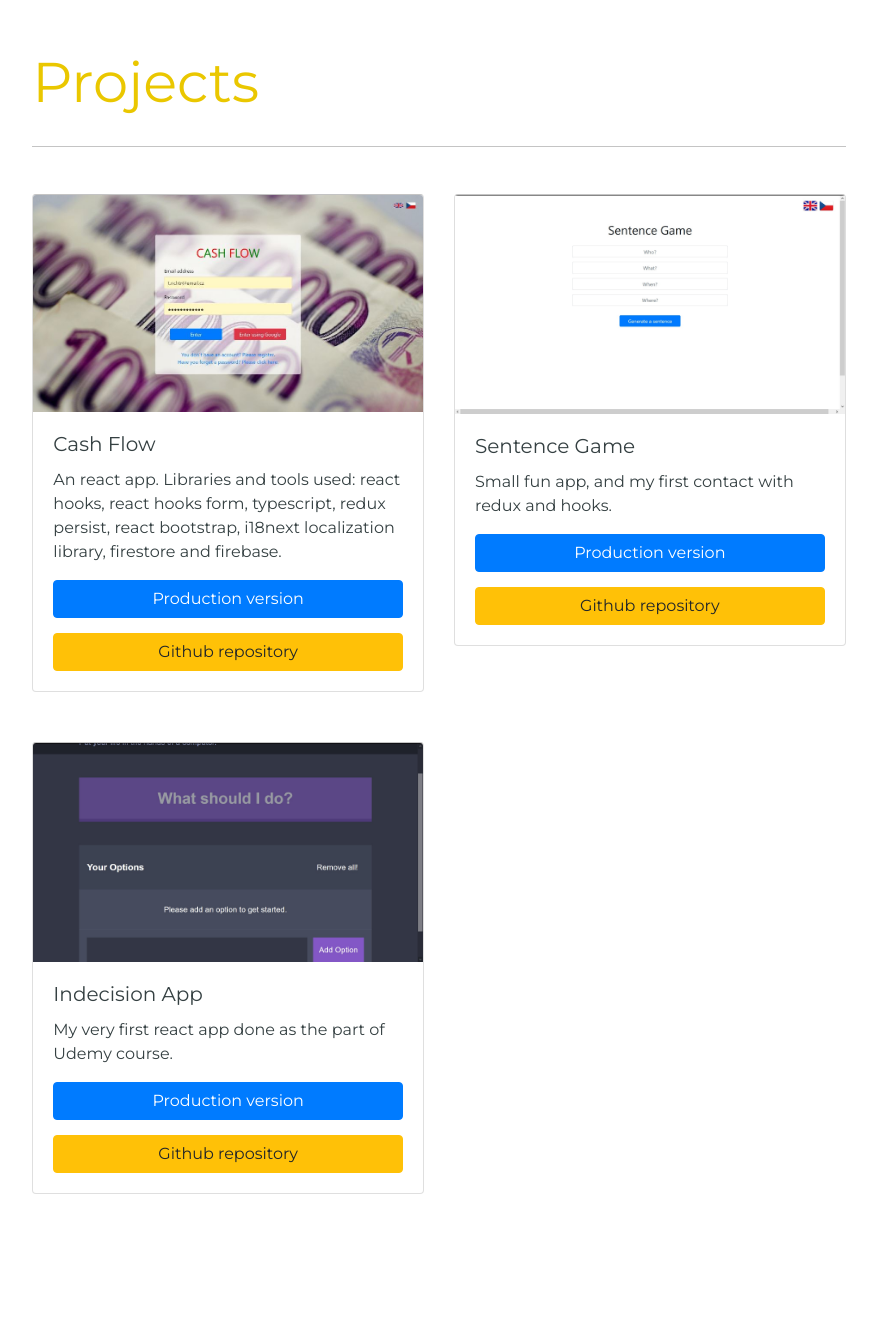
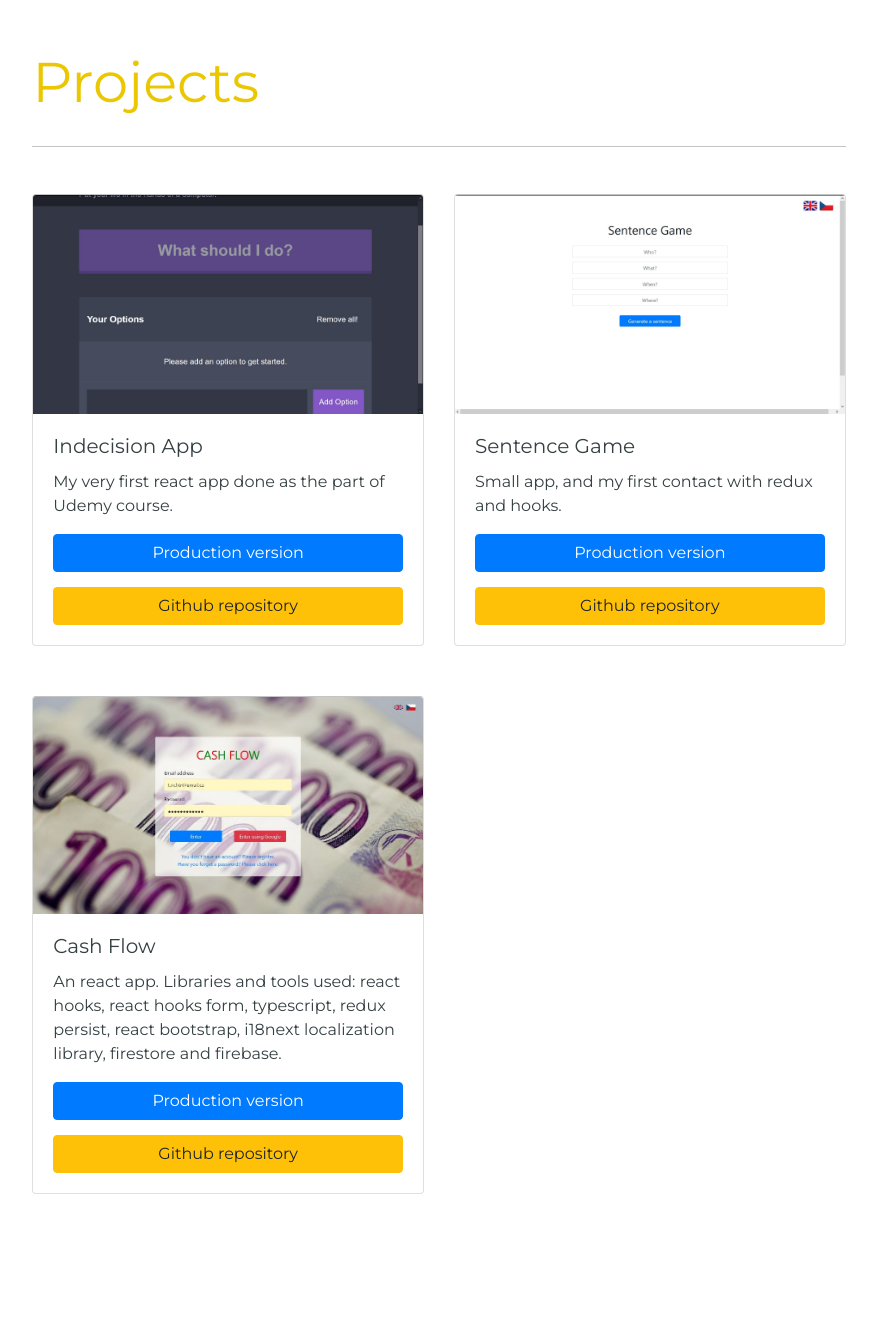
Before and after one commit to TomRichtr/my_personal_website, a Django app: page /projects/ in a window 1280 px wide. Shown: the part 56-1396 px from the top of the page, without its empty margins (201-1078 px from the left). Run offline with Django 3.2, Linux system fonts and the light colour scheme; some libraries are stand-ins or nearby versions.

Commit message:
projects part adjustment

```diff
--- a/templates/base.html
+++ b/templates/base.html
@@ -1,32 +1,63 @@
-<!doctype html>
+<!DOCTYPE html>
 {% load static %}
 
 <html lang="en">
   <head>
     <!-- Required meta tags -->
-    <meta charset="utf-8">
-    <meta name="viewport" content="width=device-width, initial-scale=1, shrink-to-fit=no">
-    <meta name="google-site-verification" content="DbD4kykHH_YwK4qPzRmILILWv0LzWT4ddbbyFzNXzgw" />
-    <link href="https://fonts.googleapis.com/css2?family=Montserrat&display=swap" rel="stylesheet">
-    <link rel="stylesheet" href="https://stackpath.bootstrapcdn.com/bootstrap/4.5.0/css/bootstrap.min.css" integrity="sha384-9aIt2nRpC12Uk9gS9baDl411NQApFmC26EwAOH8WgZl5MYYxFfc+NcPb1dKGj7Sk" crossorigin="anonymous">    <link rel="stylesheet" href="https://use.fontawesome.com/releases/v5.13.1/css/all.css" integrity="sha384-xxzQGERXS00kBmZW/6qxqJPyxW3UR0BPsL4c8ILaIWXva5kFi7TxkIIaMiKtqV1Q" crossorigin="anonymous">
-    <link rel="stylesheet" href="{% static 'css/style.css' %}">
-    <link rel="shortcut icon" type="image/x-icon" href="{% static 'icons/title-icon.png' %}" />
+    <meta charset="utf-8" />
+    <meta
+      name="viewport"
+      content="width=device-width, initial-scale=1, shrink-to-fit=no"
+    />
+    <meta
+      name="google-site-verification"
+      content="DbD4kykHH_YwK4qPzRmILILWv0LzWT4ddbbyFzNXzgw"
+    />
+    <link
+      href="https://fonts.googleapis.com/css2?family=Montserrat&display=swap"
+      rel="stylesheet"
+    />
+    <link
+      rel="stylesheet"
+      href="https://stackpath.bootstrapcdn.com/bootstrap/4.5.0/css/bootstrap.min.css"
+      integrity="sha384-9aIt2nRpC12Uk9gS9baDl411NQApFmC26EwAOH8WgZl5MYYxFfc+NcPb1dKGj7Sk"
+      crossorigin="anonymous"
+    />
+    <link
+      rel="stylesheet"
+      href="https://use.fontawesome.com/releases/v5.13.1/css/all.css"
+      integrity="sha384-xxzQGERXS00kBmZW/6qxqJPyxW3UR0BPsL4c8ILaIWXva5kFi7TxkIIaMiKtqV1Q"
+      crossorigin="anonymous"
+    />
+    <link rel="stylesheet" href="{% static 'css/style.css' %}" />
+    <link
+      rel="shortcut icon"
+      type="image/x-icon"
+      href="{% static 'icons/title-icon.png' %}"
+    />
 
     <title>Resume - Tomas Richtr</title>
   </head>
   <body>
-
     {% include "_navbar.html" %}
     <div class="alert" role="alert">Copied to your clipboard.</div>
-    {% block content %}
-    {% endblock %}
-
+    {% block content %} {% endblock %}
     <script src="https://cdnjs.cloudflare.com/ajax/libs/gsap/1.19.1/TweenMax.min.js"></script>
-    <script type="text/javascript" src="https://code.jquery.com/jquery-3.5.1.js"></script>
-    <script src="https://cdn.jsdelivr.net/npm/popper.js@1.16.0/dist/umd/popper.min.js" integrity="sha384-Q6E9RHvbIyZFJoft+2mJbHaEWldlvI9IOYy5n3zV9zzTtmI3UksdQRVvoxMfooAo" crossorigin="anonymous"></script>
-    <script src="https://stackpath.bootstrapcdn.com/bootstrap/4.5.0/js/bootstrap.min.js" integrity="sha384-OgVRvuATP1z7JjHLkuOU7Xw704+h835Lr+6QL9UvYjZE3Ipu6Tp75j7Bh/kR0JKI" crossorigin="anonymous"></script>
+    <script
+      type="text/javascript"
+      src="https://code.jquery.com/jquery-3.5.1.js"
+    ></script>
+    <script
+      src="https://cdn.jsdelivr.net/npm/popper.js@1.16.0/dist/umd/popper.min.js"
+      integrity="sha384-Q6E9RHvbIyZFJoft+2mJbHaEWldlvI9IOYy5n3zV9zzTtmI3UksdQRVvoxMfooAo"
+      crossorigin="anonymous"
+    ></script>
+    <script
+      src="https://stackpath.bootstrapcdn.com/bootstrap/4.5.0/js/bootstrap.min.js"
+      integrity="sha384-OgVRvuATP1z7JjHLkuOU7Xw704+h835Lr+6QL9UvYjZE3Ipu6Tp75j7Bh/kR0JKI"
+      crossorigin="anonymous"
+    ></script>
     <script src="{% static 'js/base.js' %}"></script>
     <script src="{% static 'js/clipboard.js' %}"></script>
-
   </body>
 </html>
--- a/templates/projects/projects.html
+++ b/templates/projects/projects.html
@@ -6,6 +6,66 @@
       <div class="container">
         <h1 class="page-title">Projects</h1>
         <h5 class="sub-title"></h5>
+        <div class="row">
+          <div class="col-sm-6">
+            <div class="card" style="width: 100%">
+              <img
+                src="{% static 'pictures\indecisionapp.jpg' %}"
+                class="card-img-top"
+                alt="..."
+              />
+              <div class="card-body">
+                <h5 class="card-title">Indecision App</h5>
+                <p class="card-text">
+                  My very first react app done as the part of Udemy course.
+                </p>
+                <a
+                  href="https://indecision-app-c7024.web.app/"
+                  class="btn btn-primary"
+                  style="margin-bottom: 15px; width: 100%"
+                  target="_blank"
+                  >Production version</a
+                >
+                <a
+                  href="https://github.com/TomRichtr/indecision-app-react"
+                  class="btn btn-warning"
+                  style="width: 100%"
+                  target="_blank"
+                  >Github repository</a
+                >
+              </div>
+            </div>
+          </div>
+          <div class="col-sm-6">
+            <div class="card" style="width: 100%">
+              <img
+                src="{% static 'pictures\sentenceapp.jpg' %}"
+                class="card-img-top"
+                alt="..."
+              />
+              <div class="card-body">
+                <h5 class="card-title">Sentence Game</h5>
+                <p class="card-text">
+                  Small app, and my first contact with redux and hooks.
+                </p>
+                <a
+                  href="https://sentence-game-ee154.web.app/"
+                  class="btn btn-primary"
+                  style="margin-bottom: 15px; width: 100%"
+                  target="_blank"
+                  >Production version</a
+                >
+                <a
+                  href="https://github.com/TomRichtr/sentence-game-react"
+                  class="btn btn-warning"
+                  style="width: 100%"
+                  target="_blank"
+                  >Github repository</a
+                >
+              </div>
+            </div>
+          </div>
+        </div>
         <div class="row">
           <div class="col-sm-6">
             <div class="card" style="width: 100%">
@@ -38,66 +98,6 @@
               </div>
             </div>
           </div>
-          <div class="col-sm-6">
-            <div class="card" style="width: 100%">
-              <img
-                src="{% static 'pictures\sentenceapp.jpg' %}"
-                class="card-img-top"
-                alt="..."
-              />
-              <div class="card-body">
-                <h5 class="card-title">Sentence Game</h5>
-                <p class="card-text">
-                  Small fun app, and my first contact with redux and hooks.
-                </p>
-                <a
-                  href="https://sentence-game-ee154.web.app/"
-                  class="btn btn-primary"
-                  style="margin-bottom: 15px; width: 100%"
-                  target="_blank"
-                  >Production version</a
-                >
-                <a
-                  href="https://github.com/TomRichtr/sentence-game-react"
-                  class="btn btn-warning"
-                  style="width: 100%"
-                  target="_blank"
-                  >Github repository</a
-                >
-              </div>
-            </div>
-          </div>
-        </div>
-        <div class="row">
-          <div class="col-sm-6">
-            <div class="card" style="width: 100%">
-              <img
-                src="{% static 'pictures\indecisionapp.jpg' %}"
-                class="card-img-top"
-                alt="..."
-              />
-              <div class="card-body">
-                <h5 class="card-title">Indecision App</h5>
-                <p class="card-text">
-                  My very first react app done as the part of Udemy course.
-                </p>
-                <a
-                  href="https://indecision-app-c7024.web.app/"
-                  class="btn btn-primary"
-                  style="margin-bottom: 15px; width: 100%"
-                  target="_blank"
-                  >Production version</a
-                >
-                <a
-                  href="https://github.com/TomRichtr/indecision-app-react"
-                  class="btn btn-warning"
-                  style="width: 100%"
-                  target="_blank"
-                  >Github repository</a
-                >
-              </div>
-            </div>
-          </div>
           <div class="col-sm-6"></div>
         </div>
       </div>
```
Also changed, not shown: templates/index.html (+19 -8 lines), 1 other file.
